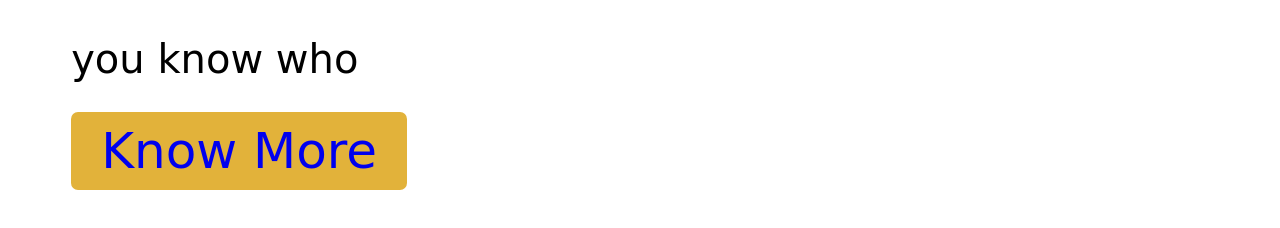
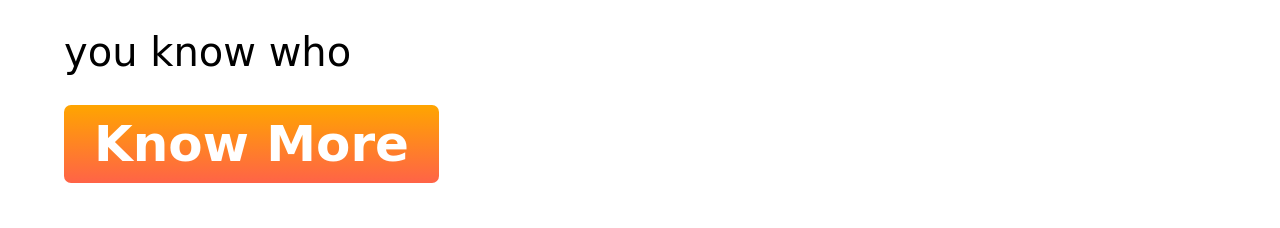
Before and after one commit to Saaaaaaaaaaaaaaad/saad-portfolio, a plain HTML site: page index.html in a window 1280 px wide. Shown: the part 680-908 px from the top of the page. Drawn offline with Linux system fonts and the light colour scheme; a web font is replaced by a local one.

Commit message:
pic changed

```diff
--- a/index.html
+++ b/index.html
@@ -10,7 +10,7 @@
 <link href="https://fonts.googleapis.com/css2?family=The+Nautigal:wght@700&display=swap" rel="stylesheet">
     <link rel="stylesheet" href="style.css">
 </head>
-<SEction>
+<SEction class="top-banner">
     <Div class="half-width">
         <h1>Welcome To</h1>
     <h1><span class="golden-color">Mansa Musa </span>World</h1>
--- a/style.css
+++ b/style.css
@@ -1,6 +1,7 @@
 body{
     font-family: 'The nautigal', cursive;
     font-size: 50px;
+    margin: 0;
 
 }
 .golden-color{
@@ -22,7 +23,13 @@ p{
 }
 .link-button{
     text-decoration: none;
-    background-color: #E2B23A;
+    background-image: linear-gradient(orange, tomato);
+    color: white;
+    font-weight: 700;
     padding: 10px 30px;
     border-radius: 7px;
 }
+.top-banner{
+    background-image: url(images/top-banner.png);
+    background-repeat: no-repeat;
+}
```
